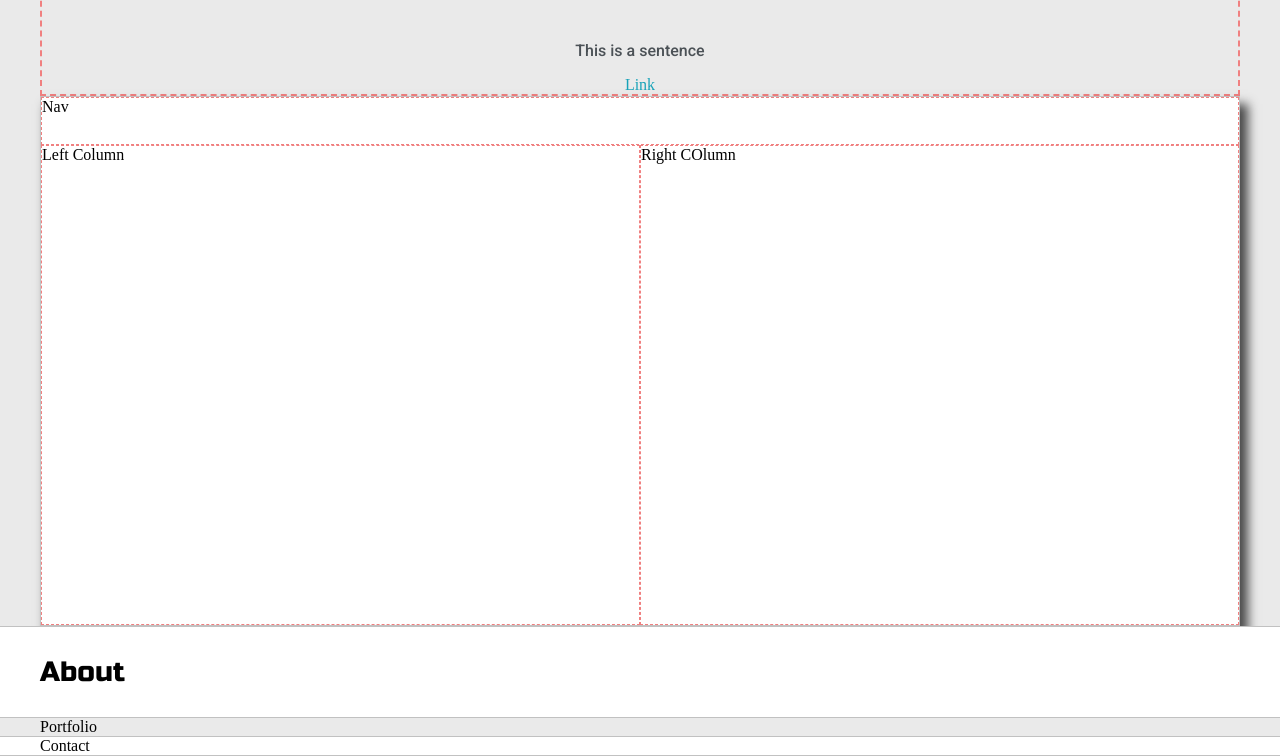
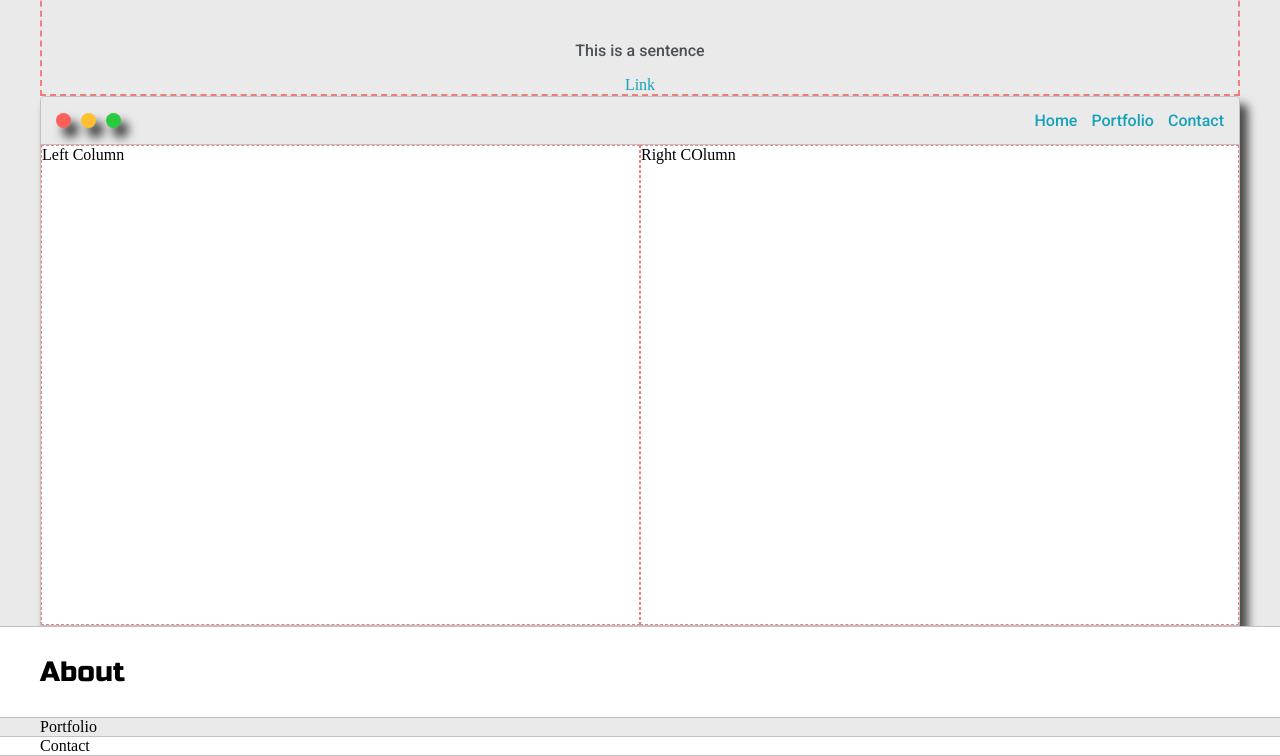
Before and after one commit to ashenbrownfox/DynamicPortfolio, a plain HTML site: page index.html in a window 1280 px wide. Shown: the part 138-894 px from the top of the page. Drawn offline with Linux system fonts and the light colour scheme.

Commit message:
Navgiation Bar

```diff
--- a/default.css
+++ b/default.css
@@ -60,6 +60,7 @@ h6 {font-size: 16px;}
 .intro-wrapper{
     background-color: var(--secondaryColor);
     border: 1px solid var(--borderColor);
+    border-radius: 5px 5px 0 0;
 
     -webkit-box-shadow: 7px 9px 10px 1px rgba(0,0,0,0.69);
     -moz-box-shadow: 7px 9px 10px 1px rgba(0,0,0,0.69);
@@ -72,9 +73,51 @@ h6 {font-size: 16px;}
     'left-column right-column' ;
 }
 .nav-wrapper{
+    border-radius: 5px 5px 0 0;
     grid-area: nav-wrapper;
-    border: 1px dashed lightcoral;
+    border-bottom: 1px solid var(--borderColor);
+    display: flex;
+    justify-content: space-between;
+    align-items: center;
+    background-color: var(--mainColor);
 }
+#navigation{
+    margin: 0;
+    padding: 10px;
+}
+#navigation li{
+    display: inline-block;
+    margin-right: 5px;
+    margin-left: 5px;
+}
+.dots-wrapper{
+    display: flex;
+    padding: 10px;
+}
+#dot-1{
+    background-color: #fc6058;
+}
+
+#dot-2{
+    background-color: #FEC02F;
+}
+
+#dot-3{
+    background-color: #2ACA3E;
+}
+
+.browser-dot{
+    background-color: black;
+    height: 15px;
+    width: 15px;
+    border-radius: 50%;
+    margin: 5px;
+
+    -webkit-box-shadow: 7px 9px 10px 1px rgba(0,0,0,0.69);
+    -moz-box-shadow: 7px 9px 10px 1px rgba(0,0,0,0.69);
+    box-shadow: 7px 9px 10px 1px rgba(0,0,0,0.69);
+}
+
 .left-column{
     grid-area: left-column;
     border: 1px dashed lightcoral;
--- a/index.html
+++ b/index.html
@@ -20,7 +20,16 @@
 
             <div class="intro-wrapper">
                 <div class="nav-wrapper">
-                    Nav
+                    <div class="dots-wrapper">
+                        <div id="dot-1" class="browser-dot"></div>
+                        <div id="dot-2" class="browser-dot"></div>
+                        <div id="dot-3" class="browser-dot"></div>
+                    </div>
+                    <ul id="navigation">
+                        <li><a href="#">Home</a></li>
+                        <li><a href="#">Portfolio</a></li>
+                        <li><a href="#">Contact</a></li>
+                    </ul>
                 </div>
                 <div class="left-column">
                     Left Column
```
